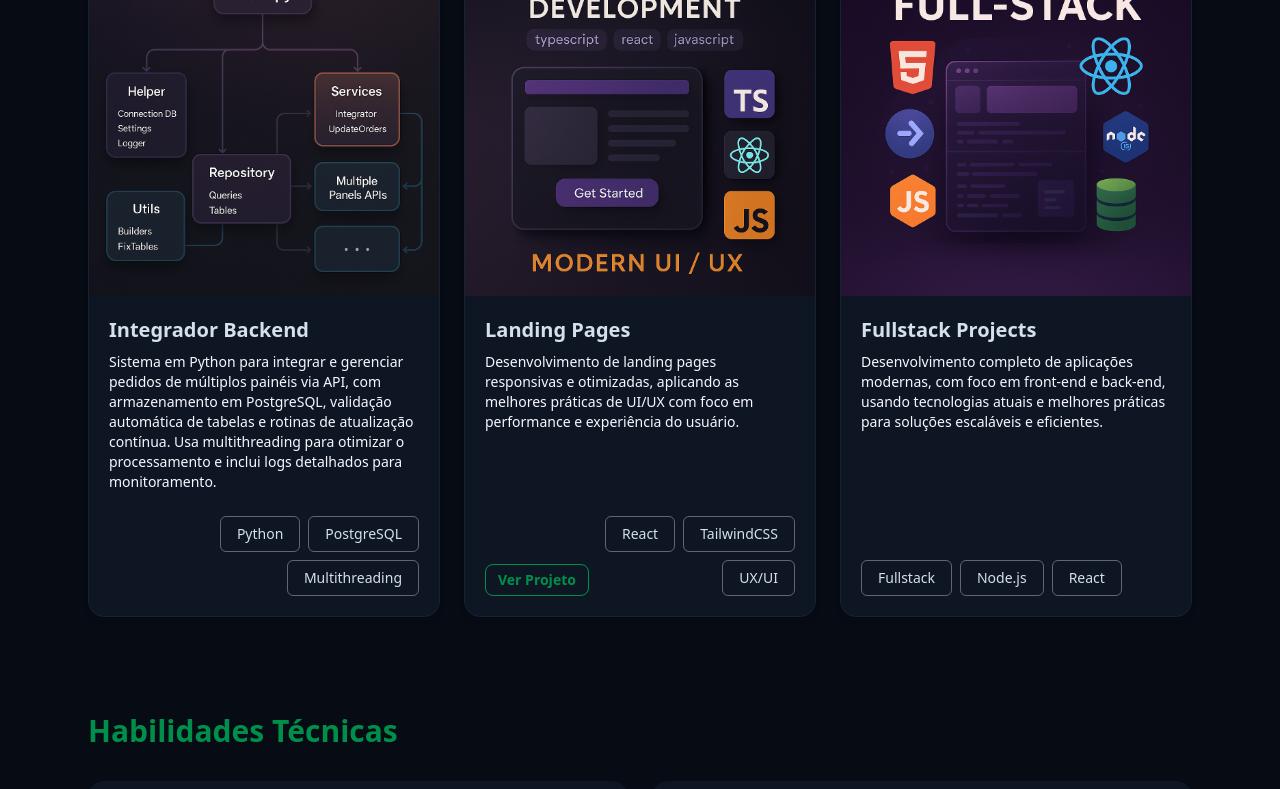
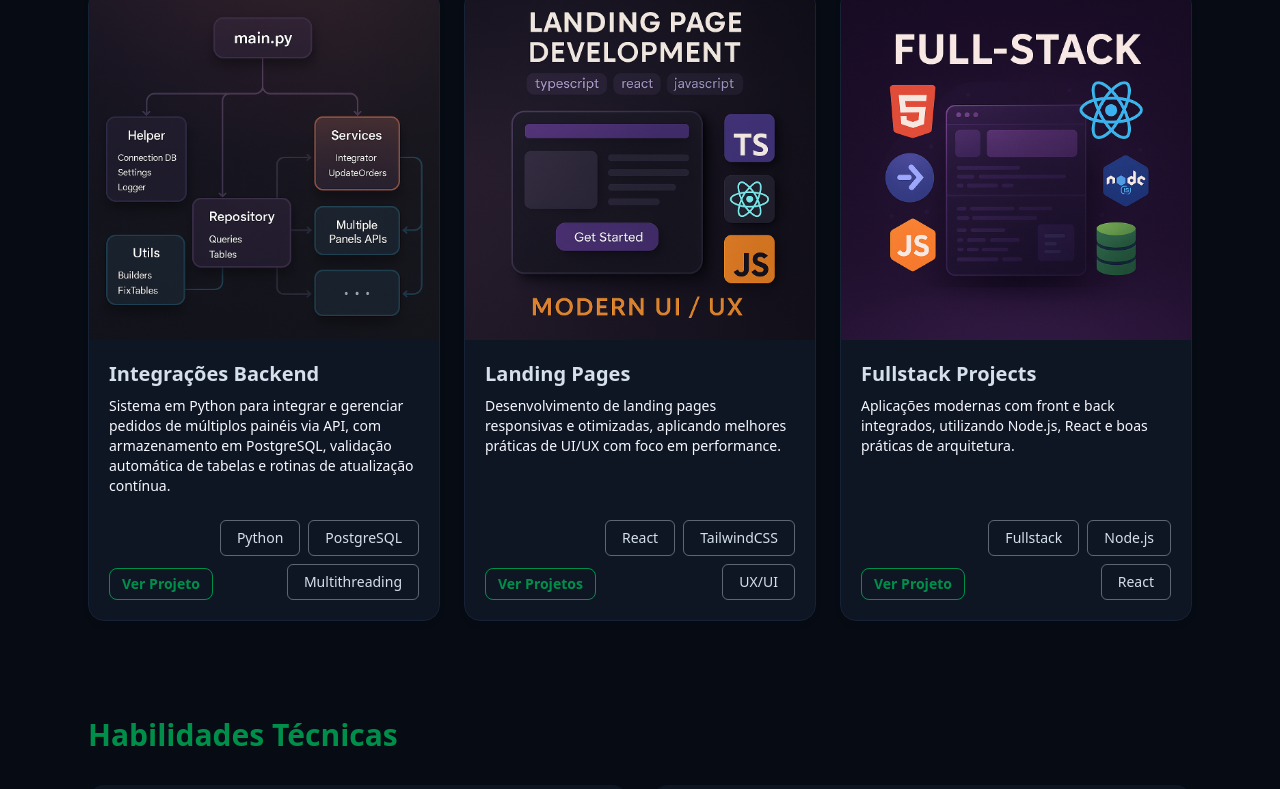
Before and after one commit to Guih-henriqueee/MartinsDevelop, a React (Vite) app: page / in a window 1280 px wide. Shown: the part 1655-2444 px from the top of the page. Built offline with nearby package versions, Linux system fonts and the light colour scheme.

Commit message:
feat: new modal to show data list painel

```diff
--- a/package.json
+++ b/package.json
@@ -16,6 +16,7 @@
     "@tsparticles/slim": "^3.8.1",
     "class-variance-authority": "^0.7.1",
     "clsx": "^2.1.1",
+    "framer-motion": "^12.23.12",
     "install": "^0.13.0",
     "lucide-react": "^0.525.0",
     "react": "^18.2.0",
--- a/src/components/Projects.tsx
+++ b/src/components/Projects.tsx
@@ -2,75 +2,23 @@ import React, { useEffect, useState } from "react";
 import { ImageOff } from "lucide-react";
 import { scrollHeader } from "../utils/ScrollReveal";
 import { Button } from "../utils/Buttom";
-
-const projects = [
-  {
-    title: "APIs RESTfuls",
-    description:
-      "Construção de APIs em diferentes linguagens, com controle transacional, administração de recursos e integração entre sistemas.",
-    link: "https://github.com/Guih-henriqueee/api-agendamentos",
-    image: "/assets/ApiResful.png",
-    tags: ["Python", "JavaScript", "TypeScript"],
-    active: false,
-  },
-  {
-    title: "Dashboard Shadcn",
-    description:
-      "Dashboard gerencial com indicadores de performance, utilizando Shadcn e TanStack Table para visualização eficiente de dados.",
-    link: "https://github.com/Guih-henriqueee/",
-    image: "/assets/DashboardShadcn.png",
-    tags: ["React", "Shadcn", "TanStack"],
-    active: false,
-  },
-  {
-    title: "Pipelines DevOps",
-    description:
-      "Criação de pipelines CI/CD para validação automática e deploy seguro, evitando bugs em check-ins de novas versões.",
-    link: "https://github.com/Guih-henriqueee/",
-    image: "/assets/Pipelines.png",
-    tags: ["CI/CD", "GitHub Actions", "Shell"],
-    active: false,
-  },
-  {
-    title: "Integrador Backend",
-    description:
-      "Sistema em Python para integrar e gerenciar pedidos de múltiplos painéis via API, com armazenamento em PostgreSQL, validação automática de tabelas e rotinas de atualização contínua. Usa multithreading para otimizar o processamento e inclui logs detalhados para monitoramento.",
-    link: "https://github.com/Guih-henriqueee/Integrador",
-    image: "/assets/Integrador.png",
-    tags: ["Python", "PostgreSQL", "Multithreading"],
-    active: false,
-  },
-  {
-    title: "Landing Pages",
-    description:
-      "Desenvolvimento de landing pages responsivas e otimizadas, aplicando as melhores práticas de UI/UX com foco em performance e experiência do usuário.",
-    link: "https://rozz-project.vercel.app/",
-    image: "/assets/LandingPages.png",
-    tags: ["React", "TailwindCSS", "UX/UI"],
-    active: true,
-  },
-  {
-    title: "Fullstack Projects",
-    description:
-      "Desenvolvimento completo de aplicações modernas, com foco em front-end e back-end, usando tecnologias atuais e melhores práticas para soluções escaláveis e eficientes.",
-    link: "https://github.com/Guih-henriqueee/",
-    image: "/assets/Fullstack.png",
-    tags: ["Fullstack", "Node.js", "React"],
-    active: false,
-  },
-];
+import ProjectModal from "./modals/ProjectsModal/ProjectModal";
+import {  categories, Category, Project }  from "./data/categories";
 
 const Projects = () => {
+  const [selectedCategory, setSelectedCategory] = useState<any>(null);
+
   useEffect(() => {
     scrollHeader();
   }, []);
 
- return (
+  return (
     <section id="projetos" className="space-y-8 reveal-1">
       <h2 className="text-3xl font-bold text-primary">Projetos Pessoais</h2>
 
       <div className="grid grid-cols-1 md:grid-cols-3 gap-6">
-        {projects.map((project, idx) => {
+        {categories.map((category, idx) => {
+          const firstProject = category.projects[0];
           const [imgError, setImgError] = useState(false);
 
           return (
@@ -78,10 +26,10 @@ const Projects = () => {
               key={idx}
               className="bg-base-200 rounded-box shadow-md hover:shadow-xl transition overflow-hidden border border-base-300 reveal-3 flex flex-col"
             >
-              {project.image && !imgError ? (
+              {firstProject.image && !imgError ? (
                 <img
-                  src={project.image}
-                  alt={project.title}
+                  src={firstProject.image}
+                  alt={category.name}
                   className="w-full"
                   onError={() => setImgError(true)}
                 />
@@ -94,29 +42,34 @@ const Projects = () => {
               <div className="p-5 flex flex-col justify-between flex-grow">
                 <div>
                   <h3 className="text-xl font-semibold text-base-content mb-2 reveal-2">
-                    {project.title}
+                    {category.name}
                   </h3>
                   <p className="text-primary-content text-sm reveal-3">
-                    {project.description}
+                    {firstProject.description}
                   </p>
                 </div>
 
                 <div className="flex justify-between items-end mt-6">
-                  {/* Botão Ver Projeto (esquerda) */}
-                  {project.active && (
+                  {category.projects.length === 1 ? (
                     <a
-                      href={project.link}
+                      href={firstProject.link}
                       target="_blank"
                       rel="noopener noreferrer"
                       className="btn btn-sm btn-outline btn-primary w-fit"
                     >
                       Ver Projeto
                     </a>
+                  ) : (
+                    <button
+                      onClick={() => setSelectedCategory(category)}
+                      className="btn btn-sm btn-outline btn-primary w-fit"
+                    >
+                      Ver Projetos
+                    </button>
                   )}
 
-                  {/* Tags (direita) */}
                   <div className="flex flex-wrap gap-2 justify-end self-end">
-                    {project.tags.map((tag, i) => (
+                    {firstProject.tags.map((tag: string, i: number) => (
                       <Button
                         key={i}
                         className="btn btn-xs rounded-box px-2 py-[2px] text-[10px] normal-case
@@ -132,6 +85,14 @@ const Projects = () => {
           );
         })}
       </div>
+
+      {/* Modal */}
+      {selectedCategory && (
+        <ProjectModal
+          projects={selectedCategory.projects}
+          onClose={() => setSelectedCategory(null)}
+        />
+      )}
     </section>
   );
 };
--- /dev/null
+++ b/src/components/data/categories.tsx
@@ -0,0 +1,125 @@
+export type Project = {
+  id: number;
+  title: string;
+  description: string;
+  link: string;
+  image: string;
+  imagemodal: string;
+  tags: string[];
+  active: boolean;
+};
+
+export type Category = {
+  name: string;
+  projects: Project[];
+};
+
+export const categories: Category[] = [
+  {
+    name: "APIs RESTfuls",
+    projects: [
+      {
+        id: 1,
+        title: "API Agendamentos",
+        description:
+          "Construção de APIs em diferentes linguagens, com controle transacional, administração de recursos e integração entre sistemas.",
+        link: "https://github.com/Guih-henriqueee/api-agendamentos",
+        image: "/assets/ApiResful.png",
+        imagemodal:"",
+        tags: ["Python", "JavaScript", "TypeScript"],
+        active: false,
+      },
+    ],
+  },
+  {
+    name: "Dashboards",
+    projects: [
+      {
+        id: 2,
+        title: "Dashboard Shadcn",
+        description:
+          "Dashboard gerencial com indicadores de performance, utilizando Shadcn e TanStack Table para visualização eficiente de dados.",
+        link: "https://github.com/Guih-henriqueee/",
+        image: "/assets/DashboardShadcn.png",
+        imagemodal:"",
+        tags: ["React", "Shadcn", "TanStack"],
+        active: false,
+      },
+    ],
+  },
+  {
+    name: "Pipelines DevOps",
+    projects: [
+      {
+        id: 3,
+        title: "CI/CD Pipelines",
+        description:
+          "Criação de pipelines CI/CD para validação automática e deploy seguro, evitando bugs em check-ins de novas versões.",
+        link: "https://github.com/Guih-henriqueee/",
+        image: "/assets/Pipelines.png",
+        imagemodal:"",
+        tags: ["CI/CD", "GitHub Actions", "Shell"],
+        active: false,
+      },
+    ],
+  },
+  {
+    name: "Integrações Backend",
+    projects: [
+      {
+        id: 4,
+        title: "Integrador Backend",
+        description:
+          "Sistema em Python para integrar e gerenciar pedidos de múltiplos painéis via API, com armazenamento em PostgreSQL, validação automática de tabelas e rotinas de atualização contínua.",
+        link: "https://github.com/Guih-henriqueee/Integrador",
+        image: "/assets/Integrador.png",
+        imagemodal:"",
+        tags: ["Python", "PostgreSQL", "Multithreading"],
+        active: false,
+      },
+    ],
+  },
+  {
+    name: "Landing Pages",
+    projects: [
+      {
+        id: 5,
+        title: "Rozz Landing Page",
+        description:
+          "Desenvolvimento de landing pages responsivas e otimizadas, aplicando melhores práticas de UI/UX com foco em performance.",
+        link: "https://rozz-project.vercel.app/",
+        image: "/assets/LandingPages.png",
+        imagemodal:"",
+        tags: ["React", "TailwindCSS", "UX/UI"],
+        active: true,
+      },
+      {
+        id: 6,
+        title: "Landing Page Alternativa",
+        description:
+          "Outra landing page desenvolvida para testes de UI/UX.",
+        link: "https://github.com/Guih-henriqueee/",
+        image: "/assets/LandingPages.png",
+        imagemodal:"",
+        tags: ["React", "Next.js"],
+        active: true,
+      },
+    ],
+  },
+  {
+    name: "Fullstack Projects",
+    projects: [
+      {
+        id: 7,
+        title: "Fullstack App",
+        description:
+          "Aplicações modernas com front e back integrados, utilizando Node.js, React e boas práticas de arquitetura.",
+        link: "https://github.com/Guih-henriqueee/",
+        image: "/assets/Fullstack.png",
+        imagemodal:"",
+        tags: ["Fullstack", "Node.js", "React"],
+        active: false,
+      },
+    ],
+  },
+];
--- /dev/null
+++ b/src/components/modals/ProjectsModal/ProjectModal.tsx
@@ -0,0 +1,100 @@
+import React, { useState } from "react";
+
+export type Project = {
+  id: number;
+  title: string;
+  description: string;
+  link: string;
+  image: string;
+  imagemodal: string;
+  tags: string[];
+  active: boolean;
+};
+
+interface ProjectModalProps {
+  projects: Project[];
+  onClose: () => void;
+}
+
+const ProjectModal: React.FC<ProjectModalProps> = ({ projects, onClose }) => {
+  const [selected, setSelected] = useState<Project | null>(projects[0]);
+
+  if (!projects.length) return null;
+
+  return (
+    <div className="relative z-10 inset-0 z-50 flex items-center justify-center">
+      {/* Overlay */}
+      <div
+        className="absolute inset-0 bg-black/50"
+        onClick={onClose}
+      />
+
+      {/* Conteúdo do modal */}
+      <div className="relative z-10 bg-base-200 rounded-lg shadow-lg w-11/12 max-w-5xl max-h-[90vh] flex overflow-hidden">
+        {/* Botão de fechar */}
+        <button
+          onClick={onClose}
+          className="absolute top-3 right-3 rounded-full p-2 text-gray-600 hover:bg-gray-100"
+        >
+          ✕
+        </button>
+
+        {/* Coluna esquerda */}
+        <div className="w-1/3 border-r overflow-y-auto">
+          {projects.map((proj) => (
+            <div
+              key={proj.id}
+              onMouseEnter={() => setSelected(proj)}
+              className={`p-3 flex gap-3 cursor-pointer hover:bg-gray-100 ${
+                selected?.id === proj.id ? "bg-base-100" : ""
+              }`}
+            >
+              <img
+                src={proj.image}
+                alt={proj.title}
+                className="w-8 h-8 object-cover rounded"
+              />
+              <div>
+                <h3 className="font-semibold">{proj.title}</h3>
+                <p className="text-sm text-gray-600">{proj.description}</p>
+              </div>
+            </div>
+          ))}
+        </div>
+
+        {/* Coluna direita */}
+        <div className="flex-1 p-6 flex flex-col items-center justify-start overflow-y-auto">
+          {selected && (
+            <>
+              <img
+                src={selected.image}
+                alt={selected.title}
+                className="w-full max-h-64 object-cover rounded mb-4"
+              />
+              <div className="flex gap-2 flex-wrap mb-3">
+                {selected.tags.map((tech, i) => (
+                  <span
+                    key={i}
+                    className="px-2 py-1 text-xs bg-gray-200 rounded"
+                  >
+                    {tech}
+                  </span>
+                ))}
+              </div>
+              <a
+                href={selected.link}
+                target="_blank"
+                rel="noopener noreferrer"
+                className="mt-4 px-4 py-2 bg-primary text-white rounded hover:bg-accent"
+              >
+                Ver Projeto
+              </a>
+            </>
+          )}
+        </div>
+      </div>
+    </div>
+  );
+};
+
+export default ProjectModal;
```
Also changed, not shown: 1 other file (tests, documents, lock files or other folders).
